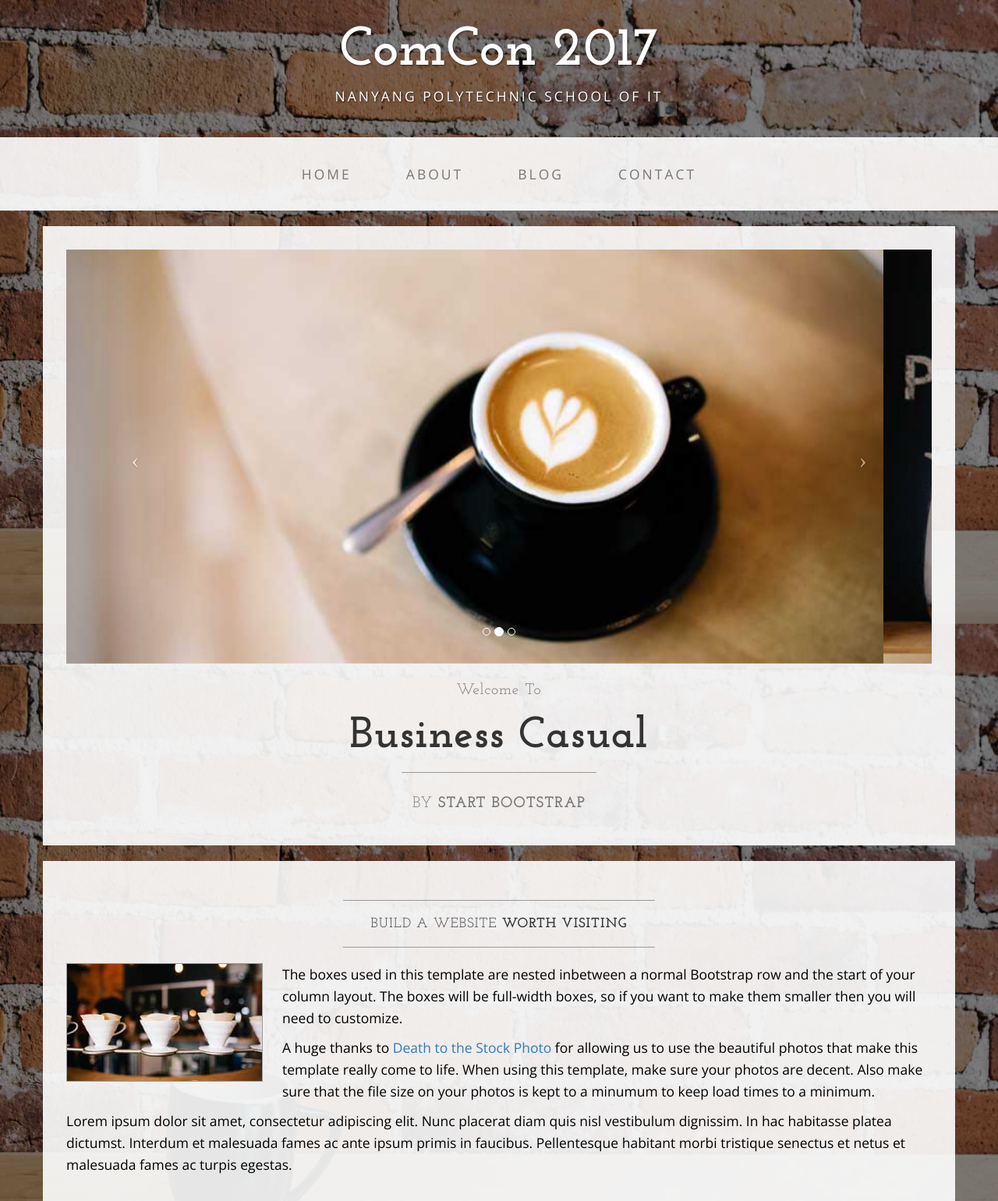
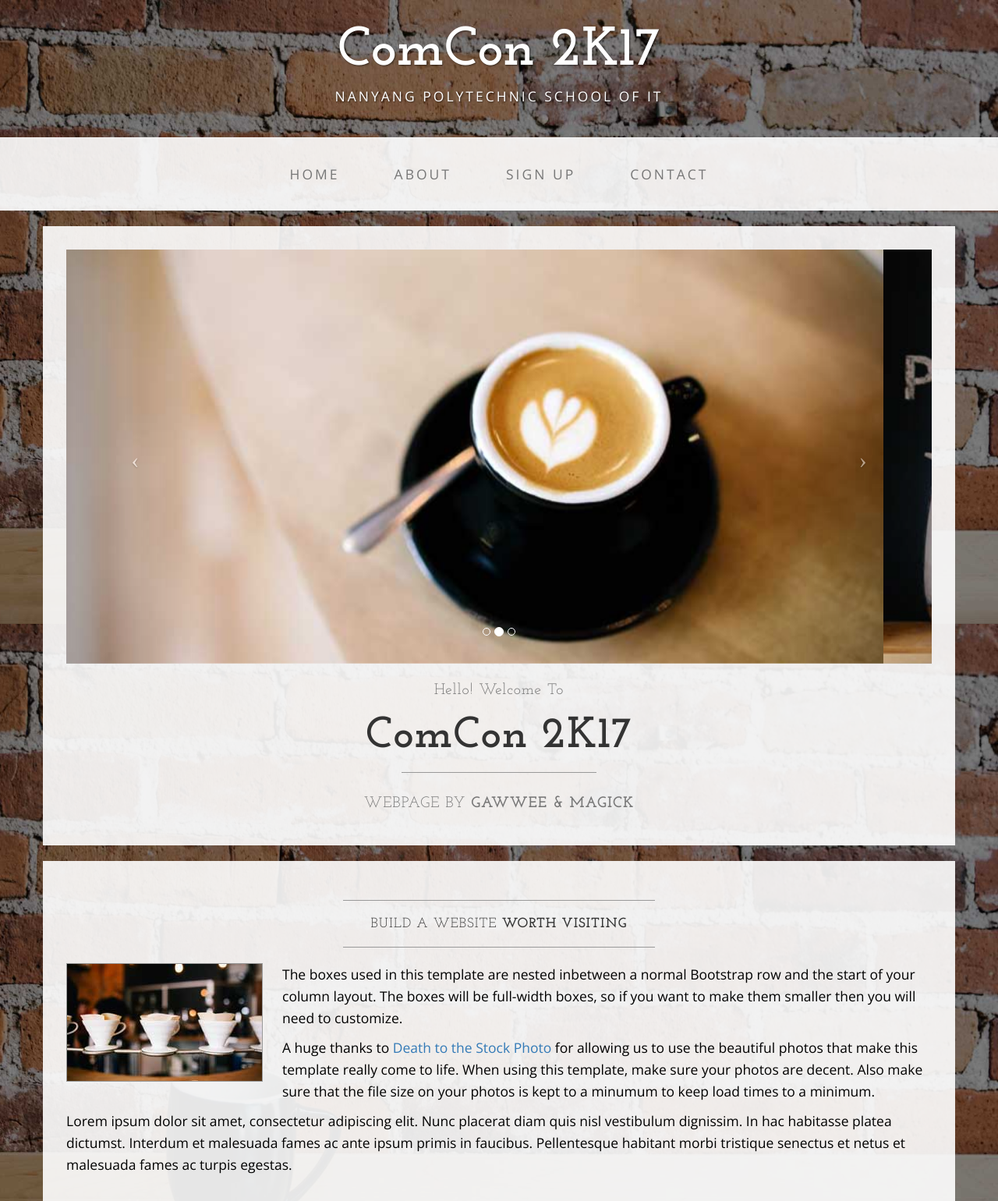
Before and after one commit to limahseng/gawwee.github.io, a plain HTML site: page index.html in a window 1280 px wide. Shown: the top 1540 px of the page at 78% size. Drawn offline with nearby package versions, Linux system fonts and the light colour scheme.

Commit message:
Update index.html

```diff
--- a/index.html
+++ b/index.html
@@ -32,7 +32,7 @@
 
 <body>
 
-    <div class="brand">ComCon 2017</div>
+    <div class="brand">ComCon 2K17</div>
     <div class="address-bar">Nanyang Polytechnic School of IT</div>
 
     <!-- Navigation -->
@@ -59,7 +59,7 @@
                         <a href="about.html">About</a>
                     </li>
                     <li>
-                        <a href="blog.html">Blog</a>
+                        <a href="signup.html">Sign Up</a>
                     </li>
                     <li>
                         <a href="contact.html">Contact</a>
@@ -106,13 +106,13 @@
                         </a>
                     </div>
                     <h2 class="brand-before">
-                        <small>Welcome to</small>
+                        <small>Hello! Welcome to</small>
                     </h2>
-                    <h1 class="brand-name">Business Casual</h1>
+                    <h1 class="brand-name">ComCon 2K17</h1>
                     <hr class="tagline-divider">
                     <h2>
-                        <small>By
-                            <strong>Start Bootstrap</strong>
+                        <small>Webpage By
+                            <strong>Gawwee & Magick</strong>
                         </small>
                     </h2>
                 </div>
```
